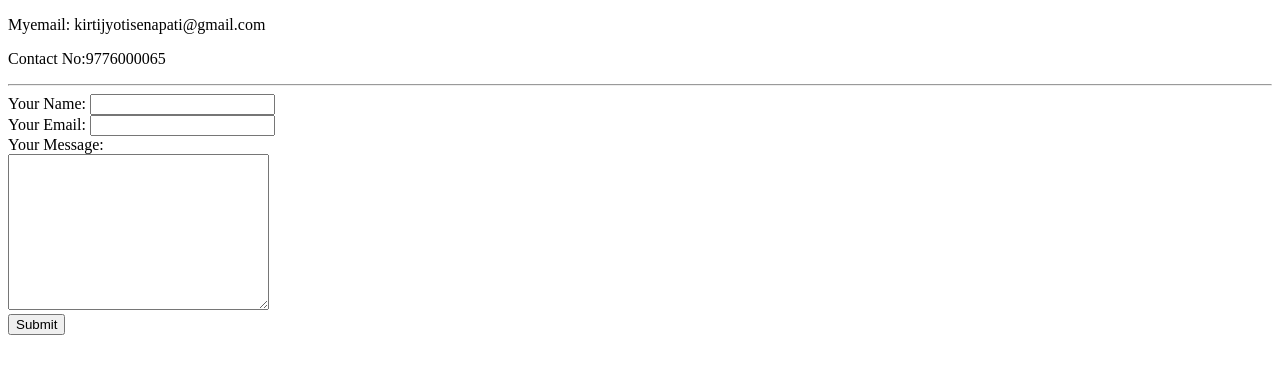
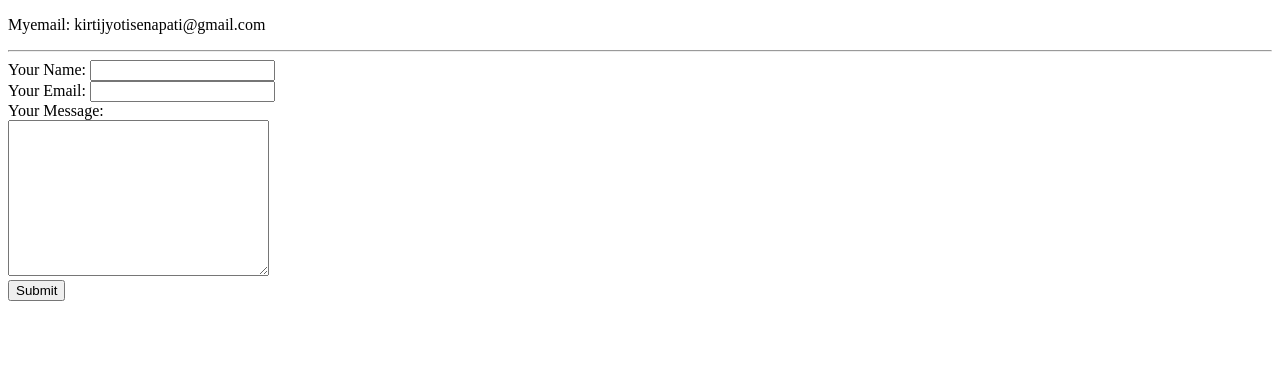
Before and after one commit to Kirtijyoti/cv, a plain HTML site: page contact.html in a window 1280 px wide. Drawn offline with Linux system fonts and the light colour scheme.

Commit message:
updated contact.html
omitted some lines

```diff
--- a/contact.html
+++ b/contact.html
@@ -8,7 +8,7 @@
 
 <body>
   <p>Myemail: kirtijyotisenapati@gmail.com</p>
-  <p>Contact No:9776000065</p>
+
   <hr>
   <form action="mailto:kirtijyotisenapati@gmail.com" method="post" enctype="text/plain">
     <label>Your Name:</label>
```
